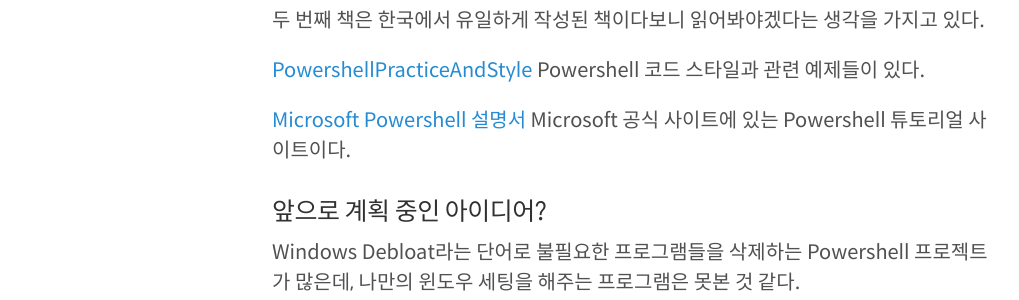
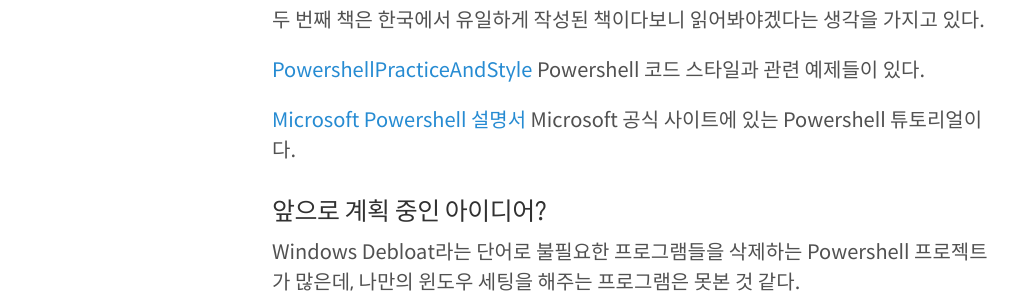
Before and after one commit to hyuunnn/hyuunnn.github.io, a Jekyll site: the page built from _posts/2022-11-12-powershell-feature.md, in a window 1280 px wide and 900 px high, scrolled down 3951 px. Shown: the part 156-456 px from the top of the window, without its empty margins (8-1027 px from the left). Built offline with Jekyll 4.4.1, drawn with Linux system fonts in a browser that asks for light colours.

Commit message:
Update 2022-11-12-powershell-feature.md

```diff
--- a/_posts/2022-11-12-powershell-feature.md
+++ b/_posts/2022-11-12-powershell-feature.md
@@ -161,7 +161,7 @@
 
 <a href="https://github.com/PoshCode/PowerShellPracticeAndStyle">PowershellPracticeAndStyle</a> Powershell 코드 스타일과 관련 예제들이 있다.
 
-<a href="https://learn.microsoft.com/ko-kr/powershell/">Microsoft Powershell 설명서</a> Microsoft 공식 사이트에 있는 Powershell 튜토리얼 사이트이다.
+<a href="https://learn.microsoft.com/ko-kr/powershell/">Microsoft Powershell 설명서</a> Microsoft 공식 사이트에 있는 Powershell 튜토리얼이다.
 
 ### 앞으로 계획 중인 아이디어?
 
```
